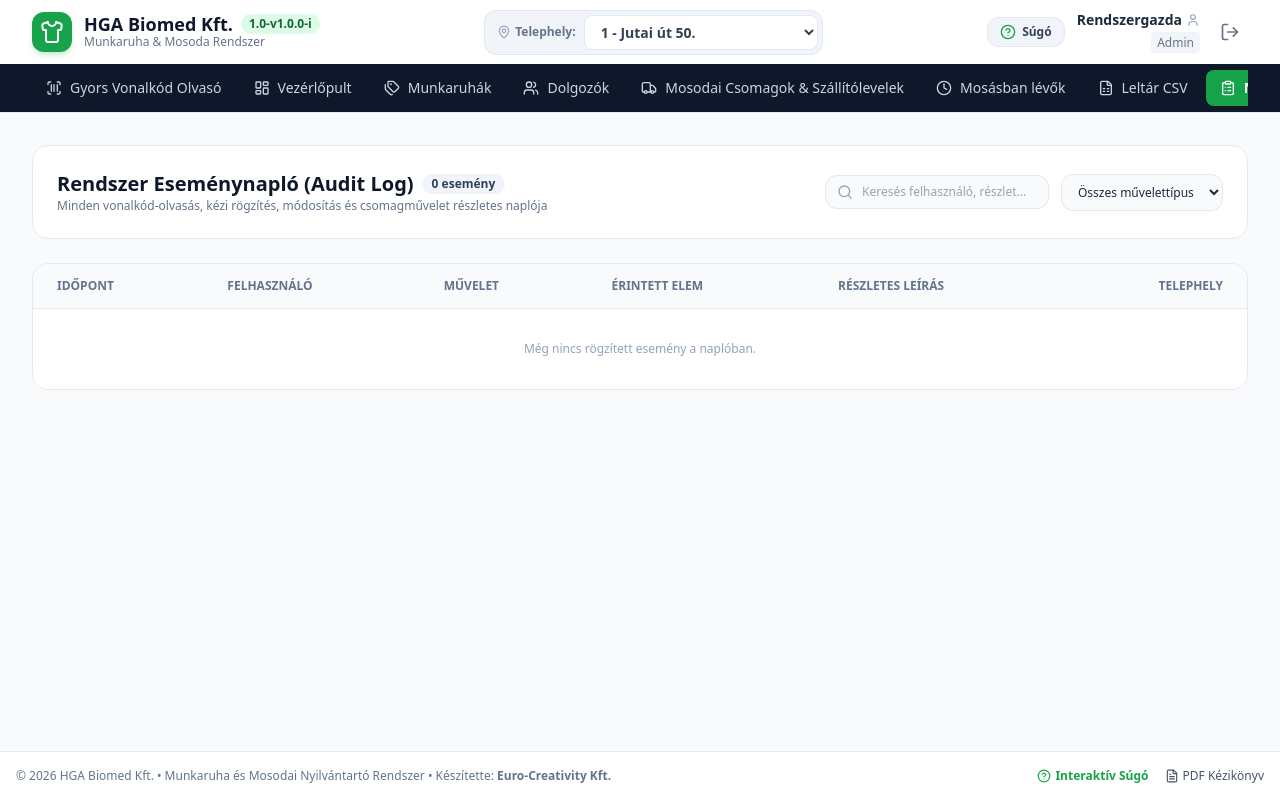
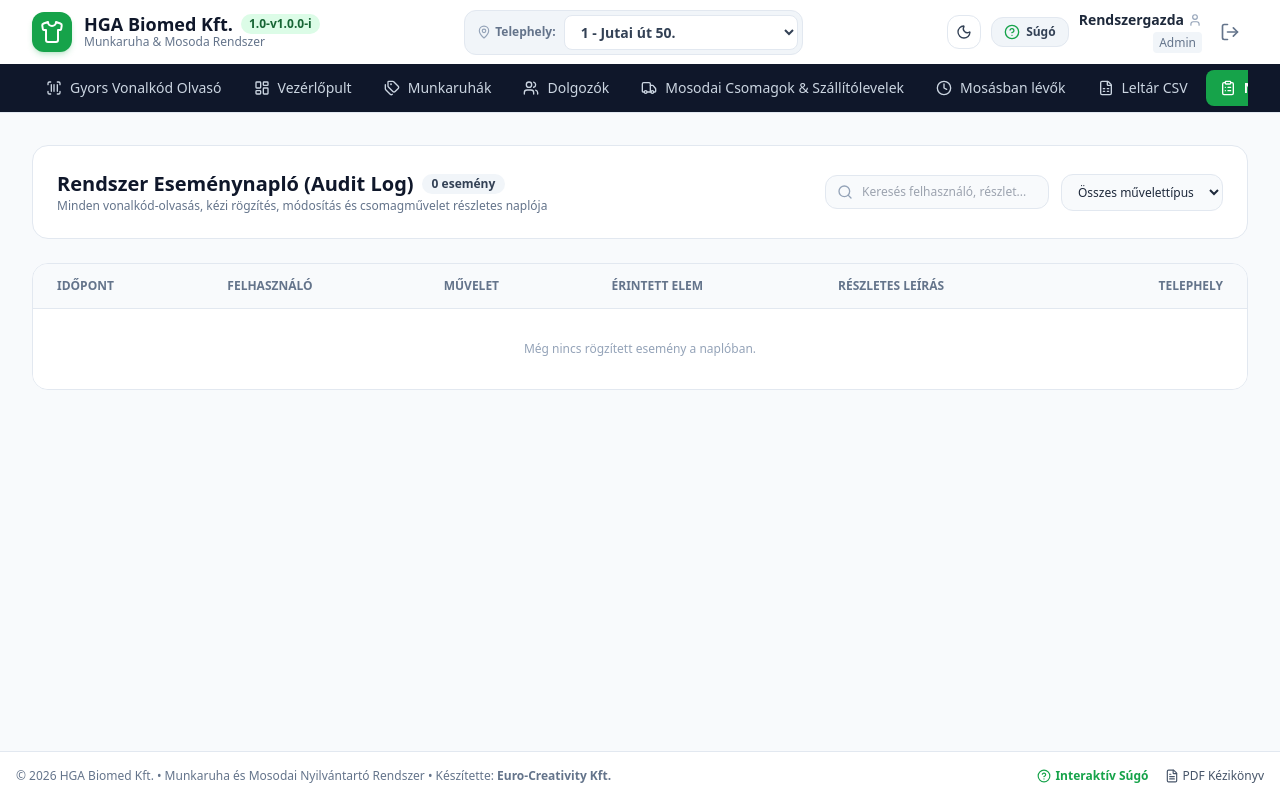
Before and after one commit to eurocreativity/munkaruha-hga, a PHP site: page /audit.php in a window 1280 px wide. Run offline with PHP 8.4, Linux system fonts and the light colour scheme; a user stored in the database is signed in; data comes from the database, SQL or seed files in the repository; data that the repository does not hold is empty; some libraries are stand-ins or nearby versions.

Commit message:
Add full dark and light mode toggle with persistent localstorage and comprehensive dark theme styles

```diff
--- a/includes/footer.php
+++ b/includes/footer.php
@@ -188,6 +188,14 @@
       lucide.createIcons();
     }
 
+    function toggleDarkMode() {
+      const isDark = document.documentElement.classList.toggle('dark');
+      localStorage.setItem('theme', isDark ? 'dark' : 'light');
+      if (window.lucide) {
+        lucide.createIcons();
+      }
+    }
+
     function openInteractiveHelp(preferredTab) {
       const modal = document.getElementById('interactive-help-modal');
       if (!modal) return;
--- a/includes/header.php
+++ b/includes/header.php
@@ -14,7 +14,7 @@ $companyName = $settingsObj->get('company_name', 'HGA Biomed Kft.');
 $companyLogo = $settingsObj->get('company_logo', '');
 ?>
 <!DOCTYPE html>
-<html lang="hu" class="h-full bg-slate-50">
+<html lang="hu" class="h-full bg-slate-50 dark:bg-slate-950 text-slate-800 dark:text-slate-100">
 <head>
   <meta charset="UTF-8">
   <meta name="viewport" content="width=device-width, initial-scale=1.0">
@@ -25,6 +25,7 @@ $companyLogo = $settingsObj->get('company_logo', '');
   <script src="https://cdn.jsdelivr.net/npm/chart.js"></script>
   <script>
     tailwind.config = {
+      darkMode: 'class',
       theme: {
         extend: {
           colors: {
@@ -32,6 +33,12 @@ $companyLogo = $settingsObj->get('company_logo', '');
           }
         }
       }
+    };
+    // Sötét mód preferenciájának azonnali alkalmazása FOUC villogás nélkül
+    if (localStorage.getItem('theme') === 'dark' || (!('theme' in localStorage) && window.matchMedia('(prefers-color-scheme: dark)').matches)) {
+      document.documentElement.classList.add('dark');
+    } else {
+      document.documentElement.classList.remove('dark');
     }
   </script>
   <style>
@@ -40,13 +47,54 @@ $companyLogo = $settingsObj->get('company_logo', '');
       #printable-area, #printable-area * { visibility: visible; }
       #printable-area { position: absolute; left: 0; top: 0; width: 100%; }
     }
+
+    /* Sötét mód átfogó dizájn-transzformáció */
+    .dark body { background-color: #020617 !important; color: #f8fafc !important; }
+    .dark .bg-white { background-color: #0f172a !important; }
+    .dark .bg-slate-50 { background-color: #1e293b !important; }
+    .dark .bg-slate-100 { background-color: #334155 !important; }
+    .dark .border-slate-200, .dark .border-slate-100 { border-color: #334155 !important; }
+    .dark .text-slate-900 { color: #f8fafc !important; }
+    .dark .text-slate-800 { color: #f1f5f9 !important; }
+    .dark .text-slate-700 { color: #e2e8f0 !important; }
+    .dark .text-slate-600 { color: #cbd5e1 !important; }
+    .dark .text-slate-500 { color: #94a3b8 !important; }
+    .dark .text-slate-400 { color: #64748b !important; }
+    .dark input, .dark select, .dark textarea {
+      background-color: #1e293b !important;
+      border-color: #475569 !important;
+      color: #f8fafc !important;
+    }
+    .dark .divide-slate-100 > :not([hidden]) ~ :not([hidden]),
+    .dark .divide-slate-200 > :not([hidden]) ~ :not([hidden]) {
+      border-color: #1e293b !important;
+    }
+    .dark table thead {
+      background-color: #1e293b !important;
+      color: #94a3b8 !important;
+    }
+    .dark table tbody tr:hover {
+      background-color: #1e293b90 !important;
+    }
+    .dark .bg-amber-50 { background-color: #451a0360 !important; }
+    .dark .border-amber-200 { border-color: #78350f !important; }
+    .dark .text-amber-900, .dark .text-amber-800 { color: #fef3c7 !important; }
+    .dark .bg-emerald-50 { background-color: #064e3b60 !important; }
+    .dark .border-emerald-200 { border-color: #065f46 !important; }
+    .dark .text-emerald-900, .dark .text-emerald-800 { color: #d1fae5 !important; }
+    .dark .bg-blue-50 { background-color: #1e3a8a60 !important; }
+    .dark .border-blue-200 { border-color: #1e40af !important; }
+    .dark .text-blue-900, .dark .text-blue-800 { color: #dbeafe !important; }
+    .dark .bg-red-50 { background-color: #7f1d1d60 !important; }
+    .dark .border-red-200 { border-color: #991b1b !important; }
+    .dark .text-red-900, .dark .text-red-800 { color: #fee2e2 !important; }
   </style>
 </head>
-<body class="h-full font-sans text-slate-800 antialiased flex flex-col">
+<body class="h-full font-sans text-slate-800 dark:text-slate-100 bg-slate-50 dark:bg-slate-950 antialiased flex flex-col transition-colors duration-200">
 
   <div class="flex-1 flex flex-col min-h-screen">
     <!-- FEJLÉC -->
-    <header class="bg-white border-b border-slate-200 sticky top-0 z-30 shadow-xs">
+    <header class="bg-white dark:bg-slate-900 border-b border-slate-200 dark:border-slate-800 sticky top-0 z-30 shadow-xs transition-colors">
       <div class="max-w-7xl mx-auto px-4 sm:px-6 lg:px-8">
         <div class="flex items-center justify-between h-16">
           <a href="dashboard.php" class="flex items-center space-x-3 group">
@@ -61,20 +109,20 @@ $companyLogo = $settingsObj->get('company_logo', '');
               </div>
               <div>
                 <div class="flex items-center space-x-2">
-                  <span class="font-bold text-slate-900 text-lg leading-none"><?php echo escape($companyName); ?></span>
+                  <span class="font-bold text-slate-900 dark:text-white text-lg leading-none"><?php echo escape($companyName); ?></span>
                   <span class="px-2 py-0.5 text-xs font-semibold bg-brand-100 text-brand-800 rounded-full"><?php echo escape(getAppVersion()); ?></span>
                 </div>
-                <p class="text-xs text-slate-500 font-medium">Munkaruha & Mosoda Rendszer</p>
+                <p class="text-xs text-slate-500 dark:text-slate-400 font-medium">Munkaruha & Mosoda Rendszer</p>
               </div>
             <?php endif; ?>
           </a>
 
           <!-- Telephely választó (Desktop és Tablet) -->
-          <div class="hidden sm:flex items-center bg-slate-100 p-1 rounded-xl border border-slate-200">
-            <span class="text-xs font-semibold text-slate-500 px-2 flex items-center">
+          <div class="hidden sm:flex items-center bg-slate-100 dark:bg-slate-800 p-1 rounded-xl border border-slate-200 dark:border-slate-700">
+            <span class="text-xs font-semibold text-slate-500 dark:text-slate-400 px-2 flex items-center">
               <i data-lucide="map-pin" class="w-3.5 h-3.5 mr-1 text-slate-400"></i> Telephely:
             </span>
-            <select id="global-location-select" onchange="window.location.href='?location_id=' + this.value" class="text-sm font-semibold text-slate-700 bg-white px-3 py-1.5 rounded-lg border border-slate-200 focus:outline-none focus:ring-2 focus:ring-brand-500 shadow-xs">
+            <select id="global-location-select" onchange="window.location.href='?location_id=' + this.value" class="text-sm font-semibold text-slate-700 dark:text-slate-200 bg-white dark:bg-slate-900 px-3 py-1.5 rounded-lg border border-slate-200 dark:border-slate-700 focus:outline-none focus:ring-2 focus:ring-brand-500 shadow-xs">
               <option value="" <?php echo $activeLocationId === '' ? 'selected' : ''; ?>>Mindkét telephely (Összes)</option>
               <?php foreach ($allLocations as $loc): ?>
                 <option value="<?php echo $loc['id']; ?>" <?php echo $activeLocationId == $loc['id'] ? 'selected' : ''; ?>>
@@ -84,22 +132,29 @@ $companyLogo = $settingsObj->get('company_logo', '');
             </select>
           </div>
 
-          <!-- Súgó & Profil & Kilépés -->
-          <div class="flex items-center space-x-2 sm:space-x-3">
-            <button onclick="openInteractiveHelp()" title="Interaktív Rendszer Súgó" class="px-2.5 sm:px-3 py-1.5 bg-slate-100 hover:bg-brand-50 hover:text-brand-700 text-slate-700 rounded-xl text-xs font-bold transition-all flex items-center space-x-1 sm:space-x-1.5 border border-slate-200 shadow-2xs">
-              <i data-lucide="help-circle" class="w-4 h-4 text-brand-600"></i>
+          <!-- Súgó & Sötét Mód & Profil & Kilépés -->
+          <div class="flex items-center space-x-2 sm:space-x-2.5">
+            <!-- Sötét / Világos Mód Váltó Gomb -->
+            <button onclick="toggleDarkMode()" title="Sötét / Világos mód váltása" class="p-2 text-slate-600 dark:text-slate-300 hover:text-brand-600 dark:hover:text-brand-400 hover:bg-slate-100 dark:hover:bg-slate-800 rounded-xl transition-all border border-slate-200 dark:border-slate-700 shadow-2xs">
+              <i data-lucide="moon" class="w-4 h-4 block dark:hidden text-slate-700"></i>
+              <i data-lucide="sun" class="w-4 h-4 hidden dark:block text-amber-400"></i>
+            </button>
+
+            <!-- Súgó Gomb -->
+            <button onclick="openInteractiveHelp()" title="Interaktív Rendszer Súgó" class="px-2.5 sm:px-3 py-1.5 bg-slate-100 dark:bg-slate-800 hover:bg-brand-50 dark:hover:bg-slate-700 hover:text-brand-700 dark:hover:text-brand-300 text-slate-700 dark:text-slate-200 rounded-xl text-xs font-bold transition-all flex items-center space-x-1 sm:space-x-1.5 border border-slate-200 dark:border-slate-700 shadow-2xs">
+              <i data-lucide="help-circle" class="w-4 h-4 text-brand-600 dark:text-brand-400"></i>
               <span>Súgó</span>
             </button>
 
             <?php if ($currentUser): ?>
               <a href="profile.php" class="text-right hidden sm:block hover:opacity-80 transition-opacity">
-                <p class="text-sm font-bold text-slate-800 leading-tight flex items-center justify-end space-x-1">
+                <p class="text-sm font-bold text-slate-800 dark:text-slate-100 leading-tight flex items-center justify-end space-x-1">
                   <span><?php echo escape($currentUser['full_name']); ?></span>
                   <i data-lucide="user" class="w-3.5 h-3.5 text-slate-400"></i>
                 </p>
-                <span class="text-xs font-medium text-slate-500 bg-slate-100 px-1.5 py-0.5 rounded capitalize"><?php echo escape($currentUser['role']); ?></span>
+                <span class="text-xs font-medium text-slate-500 dark:text-slate-400 bg-slate-100 dark:bg-slate-800 px-1.5 py-0.5 rounded capitalize"><?php echo escape($currentUser['role']); ?></span>
               </a>
-              <a href="logout.php" title="Kijelentkezés" class="p-2 text-slate-500 hover:text-red-600 hover:bg-red-50 rounded-xl transition-all">
+              <a href="logout.php" title="Kijelentkezés" class="p-2 text-slate-500 hover:text-red-600 hover:bg-red-50 dark:hover:bg-red-950/40 rounded-xl transition-all">
                 <i data-lucide="log-out" class="w-5 h-5"></i>
               </a>
             <?php endif; ?>
```
